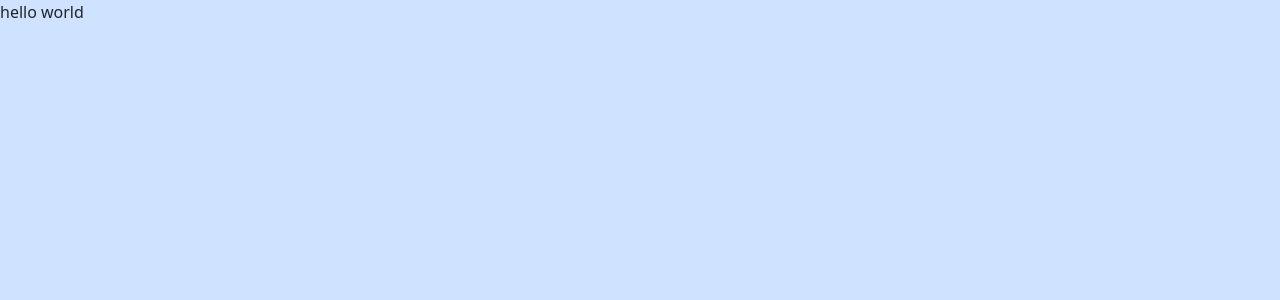
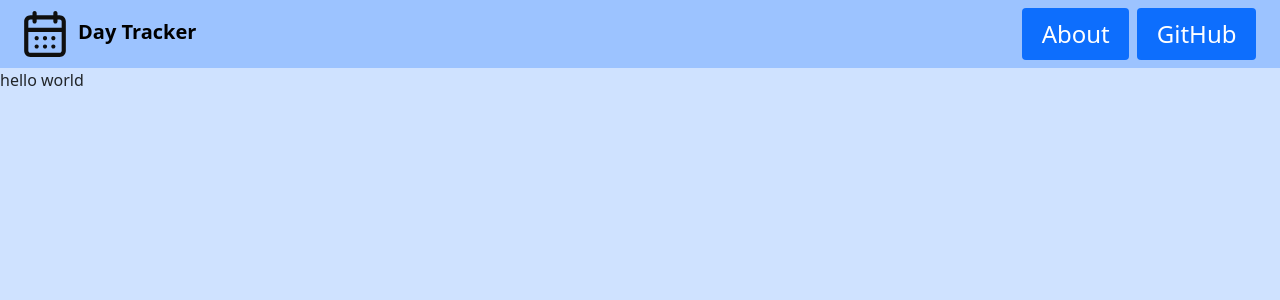
Before and after one commit to WeismanGitHub/Day-Tracker, a React (Vite) app in the folder Client/: page / in a window 1280 px wide. Shown: the top 300 px of the page. Built offline with nearby package versions, Linux system fonts and the light colour scheme.

Commit message:
Add a hover effect

```diff
--- a/Client/src/navbar.tsx
+++ b/Client/src/navbar.tsx
@@ -11,14 +11,8 @@ export default function NavBar() {
             >
                 <div className="container-fluid">
                     <a className="navbar-brand" href="/">
-                        <img
-                            src="/icon.svg"
-                            width="50"
-                            height="50"
-                            alt="icon"
-                            className="me-2"
-                        />
-                        <span className="d-block d-sm-inline-block">Day Tracker</span>
+                        <img src="/icon.svg" width="50" height="50" alt="icon" className="me-2" />
+                        <span className="d-block d-sm-inline-block test">Day Tracker</span>
                     </a>
                     <button
                         className="navbar-toggler"
@@ -36,17 +30,13 @@ export default function NavBar() {
                     >
                         <ul className="navbar-nav d-flex justify-content-center align-items-center">
                             <li className={`m-1 w-50 ${isNavOpen ? ' mb-2' : ''}`}>
-                                <a
-                                    className="nav-item nav-link active w-100"
-                                    href="/about"
-                                    style={{ color: 'white' }}
-                                >
+                                <a className="nav-item active w-100" href="/about" style={{ color: 'white' }}>
                                     About
                                 </a>
                             </li>
                             <li className={`m-1 w-50 ${isNavOpen ? ' mb-2' : ''}`}>
                                 <a
-                                    className="nav-item nav-link active w-100"
+                                    className="nav-item active w-100"
                                     href="https://github.com/WeismanGitHub/Day-Tracker"
                                     style={{ color: 'white' }}
                                 >
--- a/Client/src/pages/home.tsx
+++ b/Client/src/pages/home.tsx
@@ -1,3 +1,10 @@
-export default function () {
-    return <div>hello world</div>;
+import NavBar from '../navbar';
+
+export default function Home() {
+    return (
+        <>
+            <NavBar />
+            hello world
+        </>
+    );
 }
--- a/Client/src/style.css
+++ b/Client/src/style.css
@@ -13,6 +13,10 @@
 
 .navbar-brand {
     font-weight: bold;
+}
+
+.navbar-brand:hover {
+    color: #2f2e2e;
 }
 
 .nav-item {
```
Also changed, not shown: 2 other files (tests, documents, lock files or other folders).
